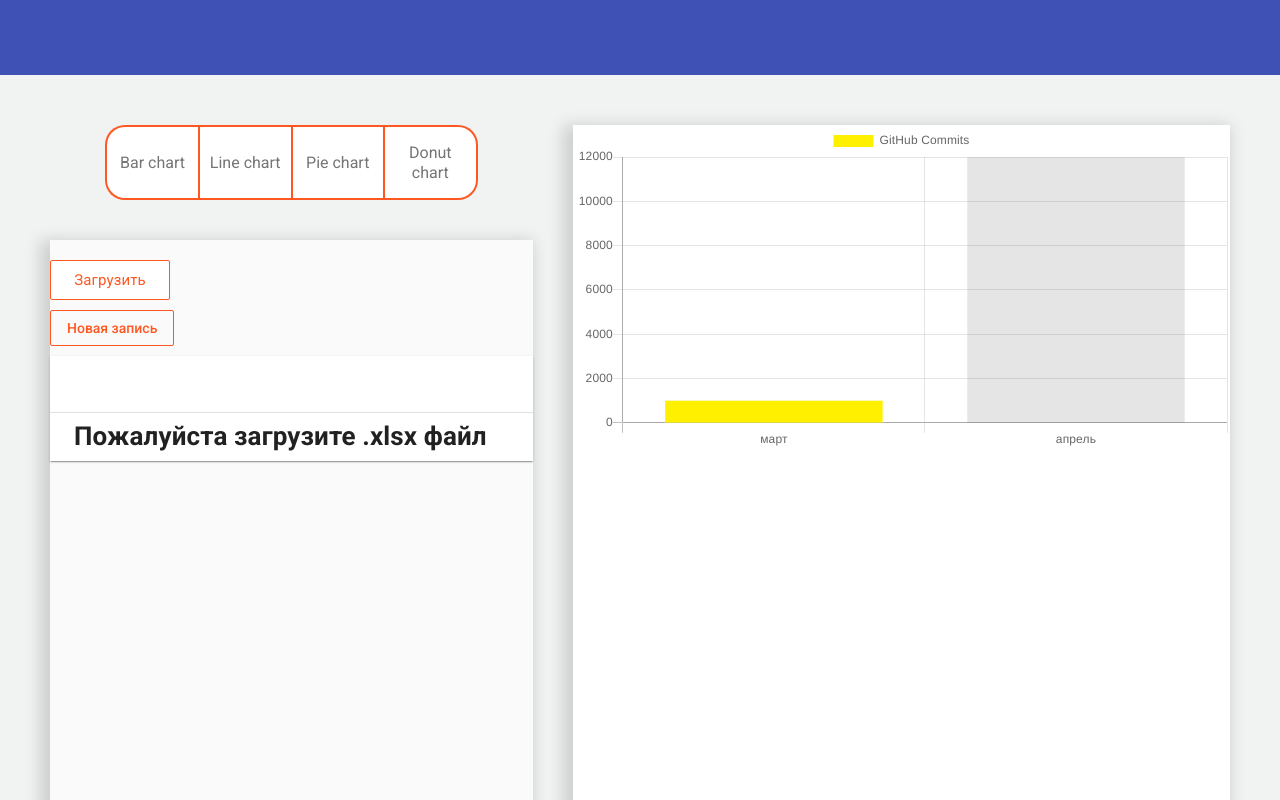
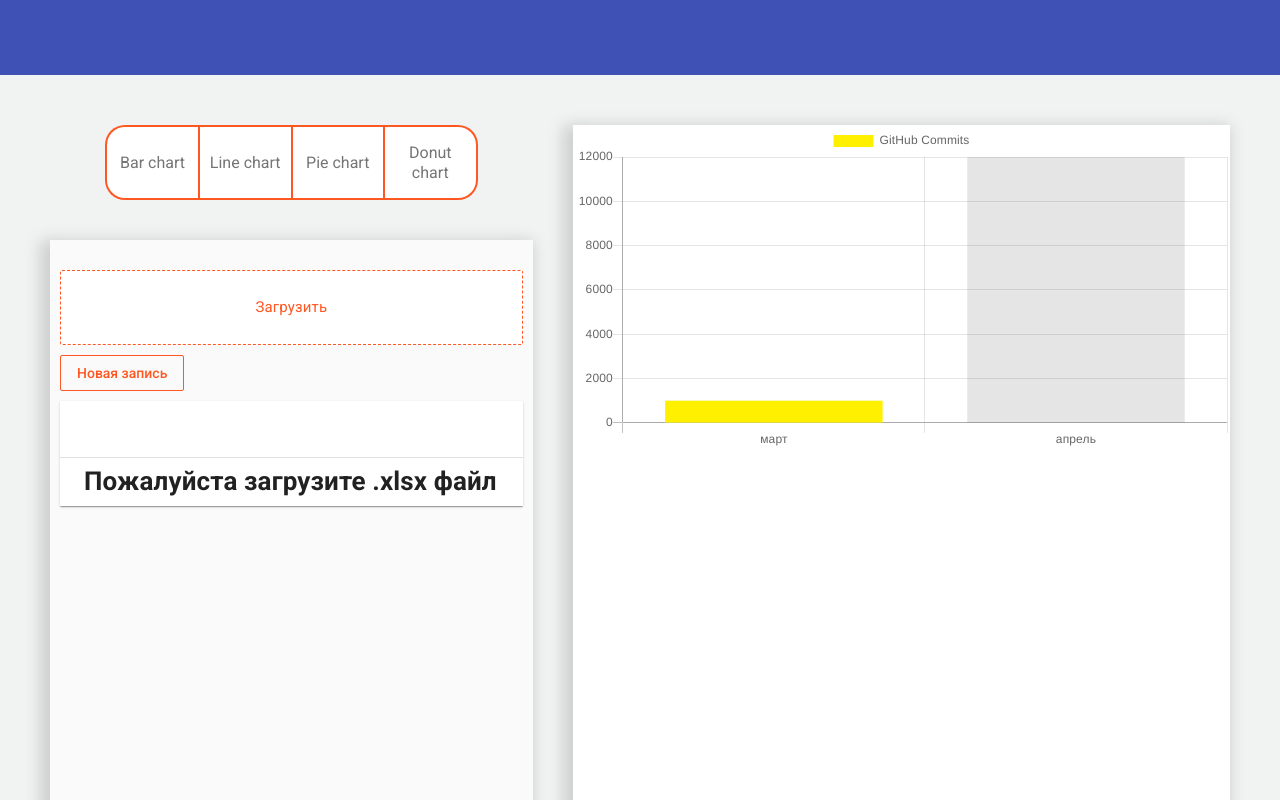
Before and after one commit to eshulga/chartio, a Vue app: page / in a window 1280 px wide. Shown: the top 800 px of the page. Built offline with nearby package versions, Linux system fonts and the light colour scheme.

Commit message:
Added new styles

```diff
--- a/src/components/table-area/TableArea.vue
+++ b/src/components/table-area/TableArea.vue
@@ -1,7 +1,5 @@
 <template>
   <div class="main">
-    <h1>{{ name }}</h1>
-    <!-- <input type="file" name="xlfile" id="xlf" @change="fileInputHandler"> -->
     <v-app id="inspire">
       <div>
         <div class="file-input-wrapper">
@@ -9,7 +7,7 @@
           <input type="file" name="xlfile" id="xlf" @change="fileInputHandler">
         </div>
         <v-dialog v-model="dialog" max-width="500px" class="data-table">
-          <v-btn outline :loading="loading" :disabled="loading" slot="activator" class="activator" color="deep-orange" @click.native="loader = 'loading'">
+          <v-btn outline :loading="loading" :disabled="loading" slot="activator" class="activator mx-auto" color="deep-orange" @click.native="loader = 'loading'">
             Новая запись
           </v-btn>
           <v-card>
@@ -20,7 +18,7 @@
               <v-container grid-list-md>
                 <v-layout wrap>
                   <v-flex v-for="value in headers" :key="value.id" xs12 sm6 md4>
-                    <v-text-field v-model="editedItem[value.value]" :label="value.value">{{value.value}}</v-text-field>
+                    <v-text-field color="deep-orange" v-model="editedItem[value.value]" :label="value.value">{{value.value}}</v-text-field>
                   </v-flex>
                 </v-layout>
               </v-container>
@@ -209,17 +207,16 @@ export default {
 }
 </script>
 
-<style lang="scss" scoped>
-  .main{
+<style lang="scss" scoped>.main {
   position: relative;
-    display:flex;
+  display: flex;
   flex-direction: column;
   background-color: white;
   width: 100%;
   height: auto;
   box-shadow: -5px 5px 15px 5px rgba(0, 0, 0, 0.15);
   margin-bottom: 40px;
-    .color-picker{
+  .color-picker {
     position: absolute;
   }
 }
@@ -229,21 +226,23 @@ export default {
   flex-direction: row;
   .file-input-button {
     color: #ff5722;
-      border: 1px solid #ff5722;
+    border: 1px dashed #ff5722;
     background: #fff;
     border-radius: 2px;
     cursor: pointer;
+    -webkit-box-sizing: border-box;
     box-sizing: border-box;
     font-family: "Roboto", sans-serif;
-      width: 120px;
-      height: 40px;
+    width: 100%;
+    height: 75px;
+    margin: 0;
     font-size: 15px;
     font-weight: 400;
     margin-top: 20px;
-      padding-top: 8px;
+    padding-top: 25px;
     text-align: center;
     &:hover {
-        transition: .3s cubic-bezier(.25,.8,.5,1);
+      transition: .3s cubic-bezier(.25, .8, .5, 1);
       background: rgba(#ff5722, 0.12);
     }
   }
@@ -260,7 +259,7 @@ export default {
 }
 
 .data-table__new-data {
-      color: white;
+  // color: white;
   border: none;
   background: #ff5722;
   border-radius: 2px;
@@ -271,13 +270,16 @@ export default {
   height: 35px;
   font-size: 15px;
   font-weight: 400;
-      margin-top: 20px;
-      // padding-top: 9px;
+  margin-top: 20px; // padding-top: 9px;
   text-align: center;
 }
 
+#inspire {
+  padding: 10px;
+}
+
 .activator {
-    margin: 10px 0;
+  margin: 10px 15px;
   text-transform: none;
 }
 
@@ -285,7 +287,6 @@ export default {
   position: relative;
   overflow: hidden;
   transform: translate3d(0, 0, 0);
-
   &:after {
     content: "";
     display: block;
@@ -298,13 +299,12 @@ export default {
     background-image: radial-gradient(circle, #ff5722 10%, transparent 10.01%);
     background-repeat: no-repeat;
     background-position: 50%;
-    transform: scale(10,10);
+    transform: scale(10, 10);
     opacity: 0;
     transition: transform .5s, opacity 1s;
   }
-
   &:active:after {
-    transform: scale(0,0);
+    transform: scale(0, 0);
     opacity: .2;
     transition: 0s;
   }
@@ -314,6 +314,7 @@ export default {
   animation: loader 1s infinite;
   display: flex;
 }
+
 @-moz-keyframes loader {
   from {
     transform: rotate(0);
@@ -322,6 +323,7 @@ export default {
     transform: rotate(360deg);
   }
 }
+
 @-webkit-keyframes loader {
   from {
     transform: rotate(0);
@@ -330,6 +332,7 @@ export default {
     transform: rotate(360deg);
   }
 }
+
 @-o-keyframes loader {
   from {
     transform: rotate(0);
@@ -338,6 +341,7 @@ export default {
     transform: rotate(360deg);
   }
 }
+
 @keyframes loader {
   from {
     transform: rotate(0);
@@ -346,4 +350,5 @@ export default {
     transform: rotate(360deg);
   }
 }
+
 </style>
```
Lines whose indentation alone changed are shown as unchanged.
